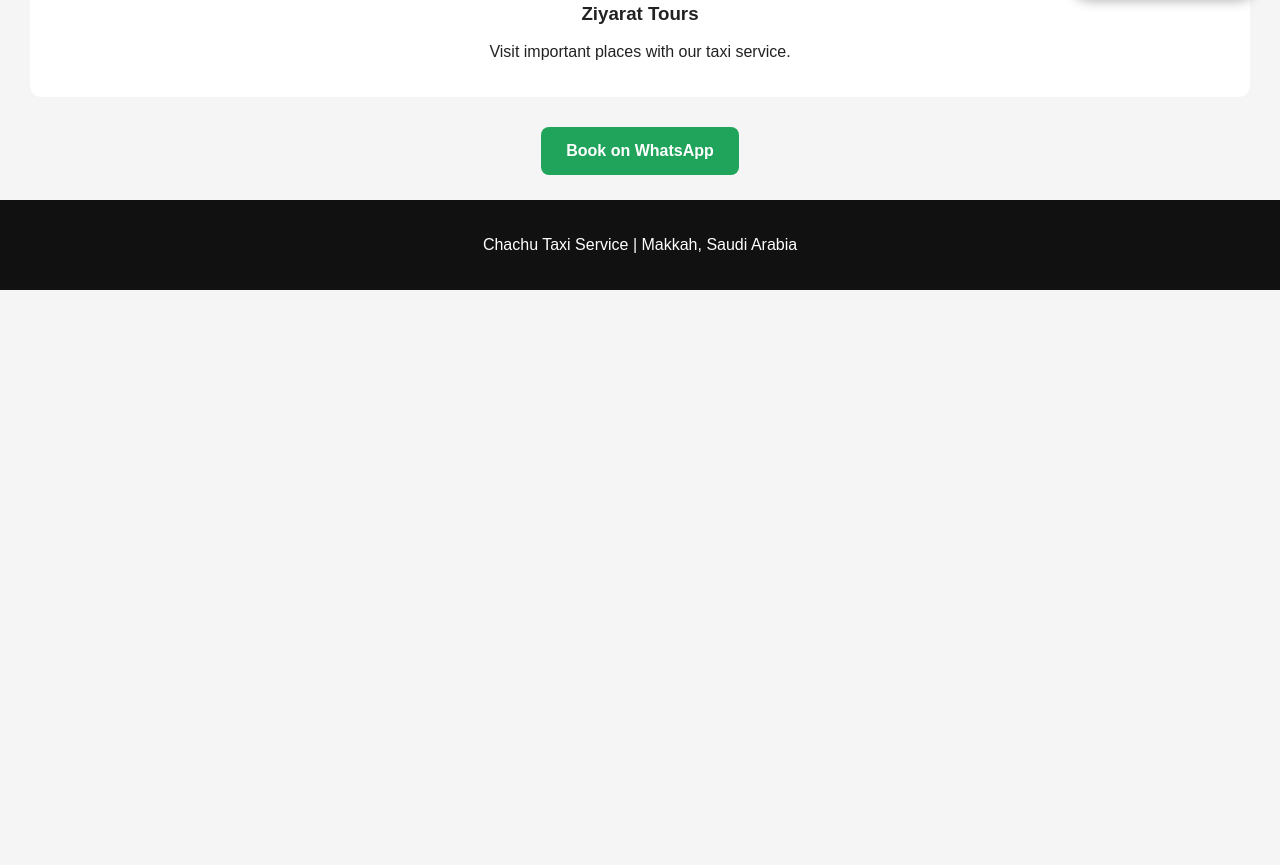
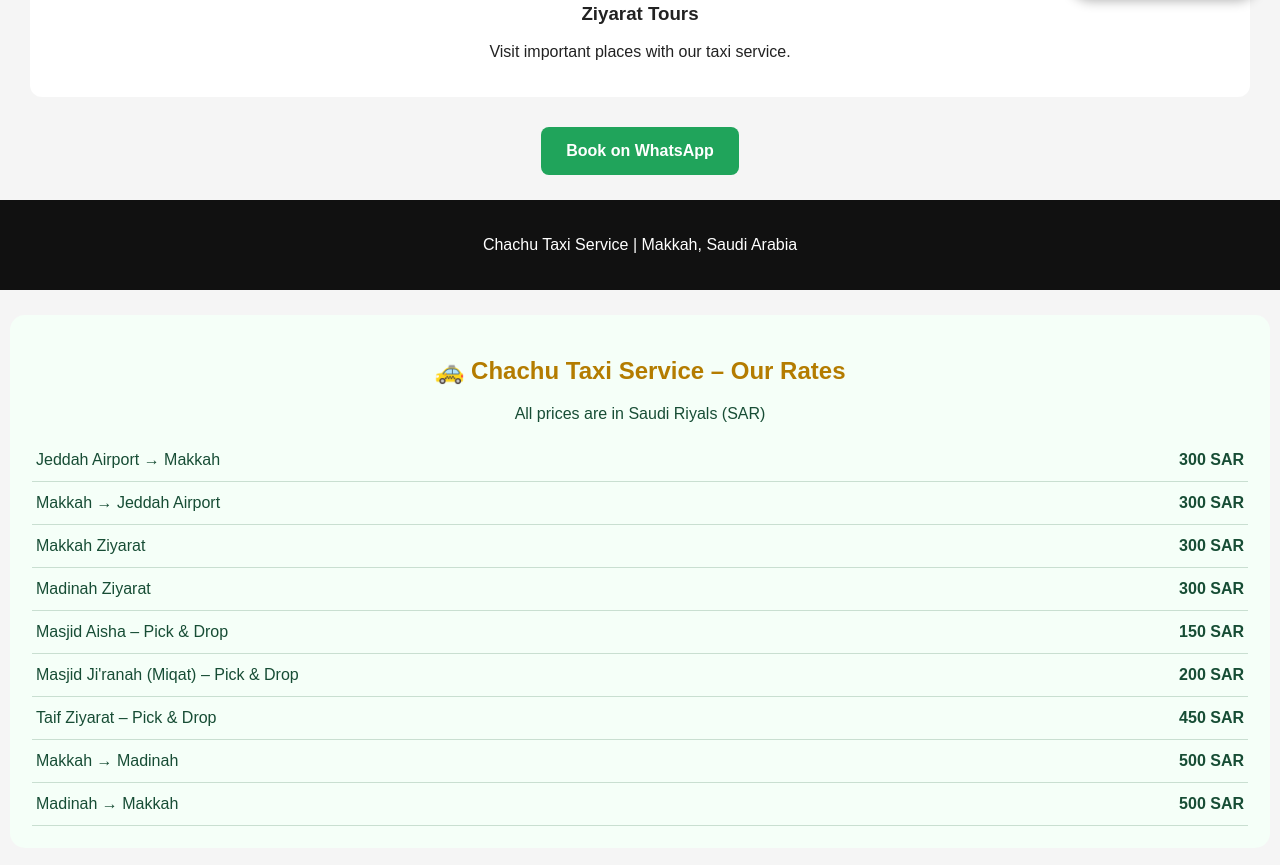
Before and after one commit to ahsansani14-hue/chachu-taxi-service, a plain HTML site: page index.html in a window 1280 px wide. Shown: the part 783-1648 px from the top of the page. Before the commit the page ends 1073 px from the top, so only its background shows below. Drawn offline with Linux system fonts and the light colour scheme.

Commit message:
Add taxi service rates and styles to index.html
Added taxi service rates and styling for the fares section.

```diff
--- a/index.html
+++ b/index.html
@@ -135,3 +135,37 @@ const message="Assalamualaikum Chachu Taxi Service!%0A"+
 window.open("https://wa.me/966575415296?text="+message,"_blank");
 }
 </script>
+<section class="fares">
+  <h2>🚕 Chachu Taxi Service – Our Rates</h2>
+  <p>All prices are in Saudi Riyals (SAR)</p>
+
+  <div>Jeddah Airport → Makkah <strong>300 SAR</strong></div>
+  <div>Makkah → Jeddah Airport <strong>300 SAR</strong></div>
+  <div>Makkah Ziyarat <strong>300 SAR</strong></div>
+  <div>Madinah Ziyarat <strong>300 SAR</strong></div>
+  <div>Masjid Aisha – Pick & Drop <strong>150 SAR</strong></div>
+  <div>Masjid Ji'ranah (Miqat) – Pick & Drop <strong>200 SAR</strong></div>
+  <div>Taif Ziyarat – Pick & Drop <strong>450 SAR</strong></div>
+  <div>Makkah → Madinah <strong>500 SAR</strong></div>
+  <div>Madinah → Makkah <strong>500 SAR</strong></div>
+</section>
+
+<style>
+.fares {
+  background: #f5fff8;
+  color: #174d35;
+  padding: 22px;
+  margin: 25px 10px;
+  border-radius: 15px;
+  font-family: Arial, sans-serif;
+}
+.fares h2 { text-align: center; }
+.fares div {
+  display: flex;
+  justify-content: space-between;
+  gap: 10px;
+  padding: 12px 4px;
+  border-bottom: 1px solid #c9dfd1;
+}
+.fares strong { white-space: nowrap; }
+</style>
```
